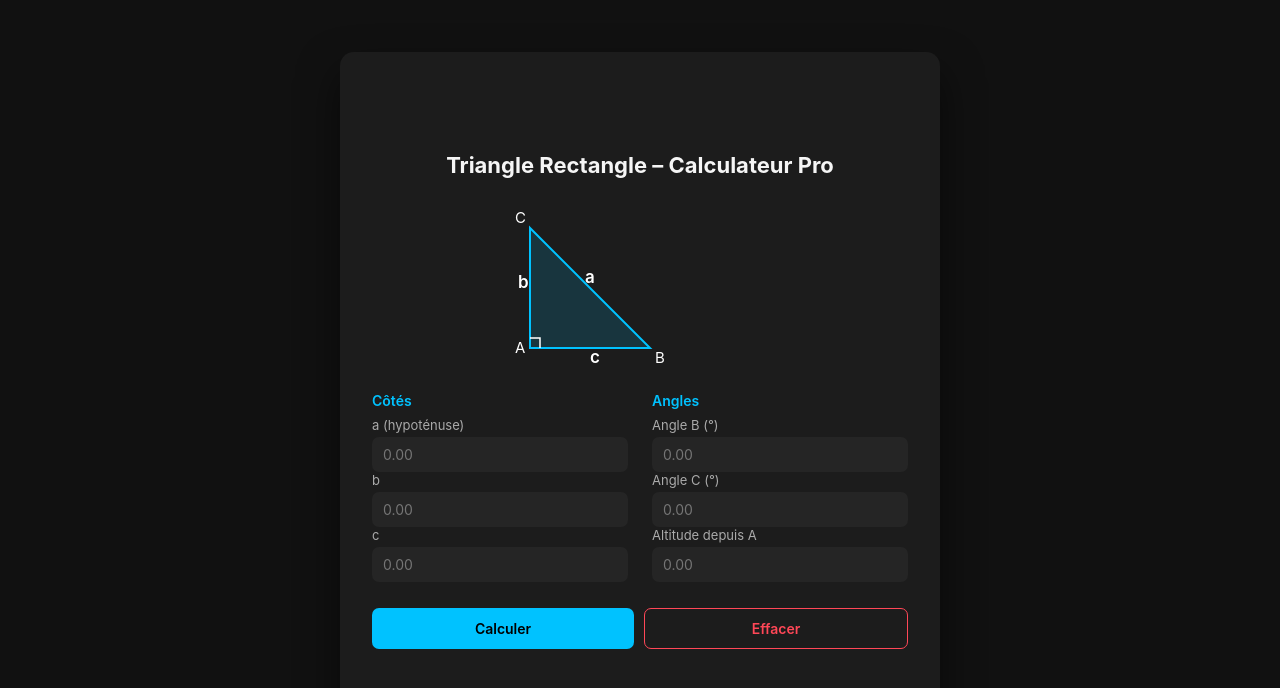
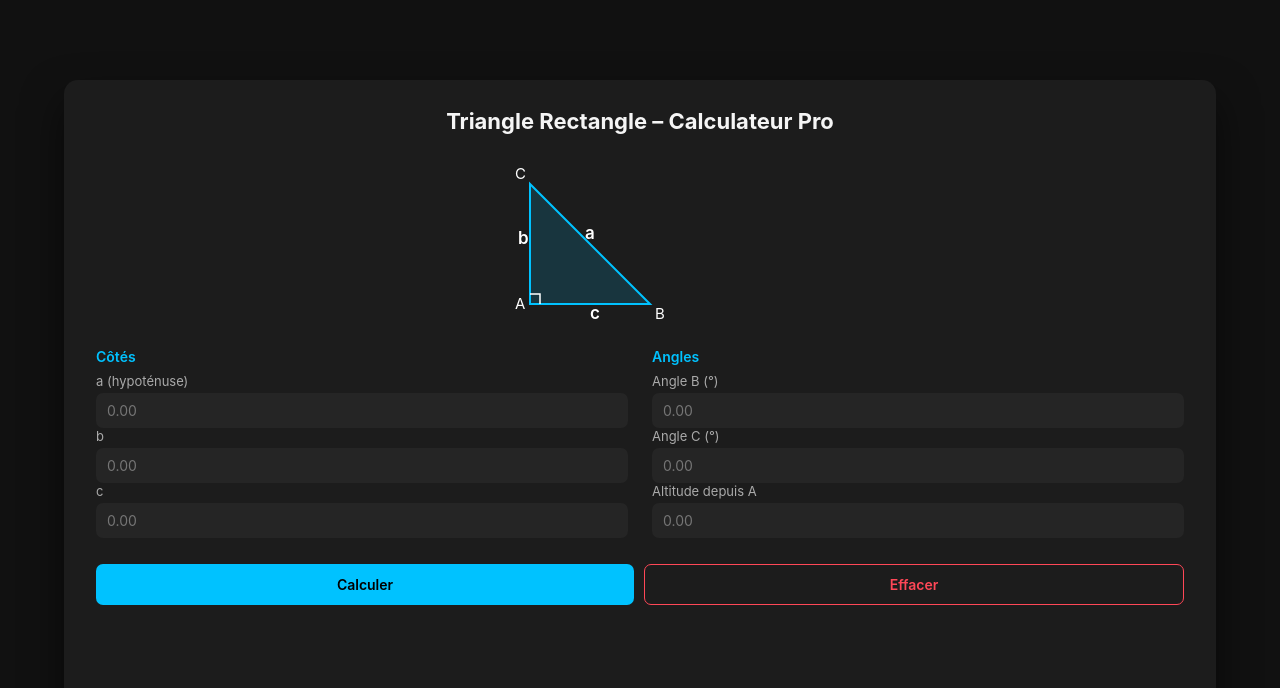
Before and after one commit to ewody/TC_v2, a plain HTML site: page index.html in a window 1280 px wide. Drawn offline with Linux system fonts and the light colour scheme.

Commit message:
Update index.html

```diff
--- a/index.html
+++ b/index.html
@@ -7,7 +7,7 @@
 :root{--accent:#00C2FF;--bg:#111;--panel:#1c1c1c;--input:#252525;--text:#f5f5f5;}
 *{margin:0;padding:0;font-family:Inter,Arial,sans-serif;box-sizing:border-box;}
 body{background:var(--bg);color:var(--text);display:flex;align-items:center;justify-content:center;min-height:100vh;padding:20px;}
-.card{background:var(--panel);width:100%;max-width:600px;border-radius:14px;padding:100px 32px;box-shadow:0 20px 40px rgba(0,0,0,.55);}
+.card {background: var(--panel);width: 90vw;max-width: none;min-height: 80vh;border-radius: 14px;padding: 28px 32px;box-shadow: 0 20px 40px rgba(0, 0, 0, .55);}
 .card h1{text-align:center;font-size:22px;margin-bottom:20px;}
 .svg-box{display:flex;justify-content:center;margin-bottom:24px;}
 .grid{display:grid;grid-template-columns:1fr 1fr;gap:24px;}
```
